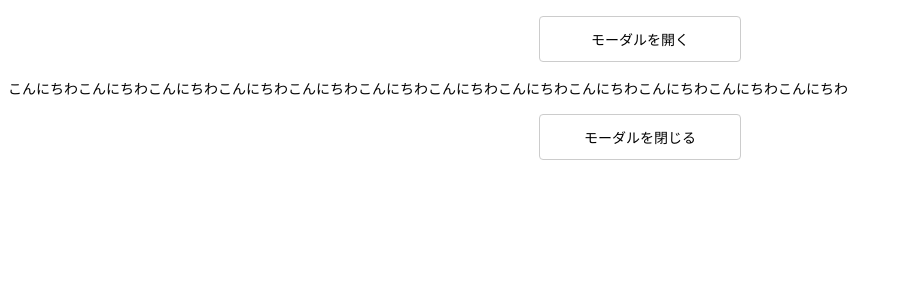
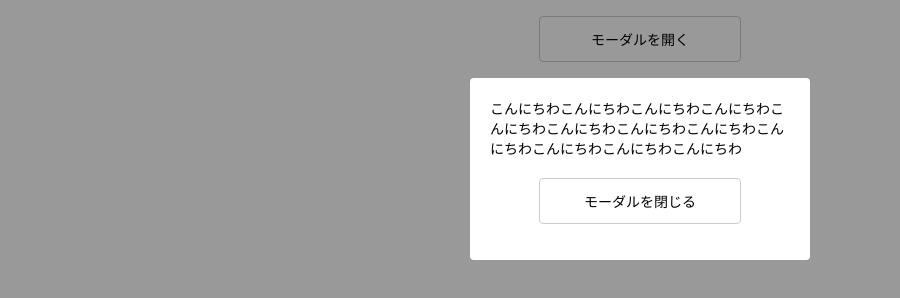
Before and after one commit to ma22npk/modalWindow, a plain HTML site: page index.html in a window 1280 px wide. Shown: the whole page, without its empty margins (0-900 px from the left). Drawn offline with Linux system fonts and the light colour scheme.

Commit message:
マスクとモーダルのスタイル

```diff
--- a/style.scss
+++ b/style.scss
@@ -1,8 +1,9 @@
-body{
+body {
   font-size: 14px;
 }
 
-#open,#close {
+#open,
+#close {
   cursor: pointer;
   width: 200px;
   border: 1px solid #ccc;
@@ -11,3 +12,28 @@ text-align: center;
   padding: 12px 0;
   margin: 16px auto;
 }
+
+#mask {
+  background: rgba($color: #000000, $alpha: 0.4);
+  position: fixed;
+  top: 0;
+  bottom: 0;
+  left: 0;
+  right: 0;
+}
+
+#modal {
+  background: #FFF;
+  width: 300px;
+  padding: 20px;
+  border-radius: 4px;
+  position: absolute;
+  top: 40;
+  left: 0;
+  right: 0;
+  margin: 0 auto;
+
+  p {
+    margin: 0 0 20px;
+  }
+}
```
Also changed, not shown: index.html (+3 -0 lines), style.css, 1 other file. Lines whose indentation alone changed are shown as unchanged.
